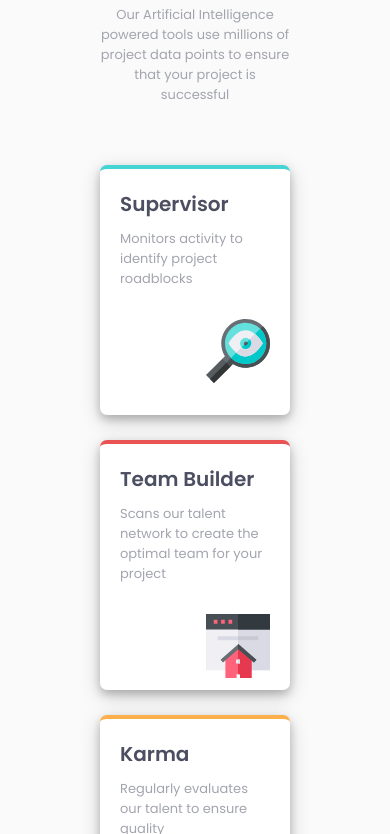
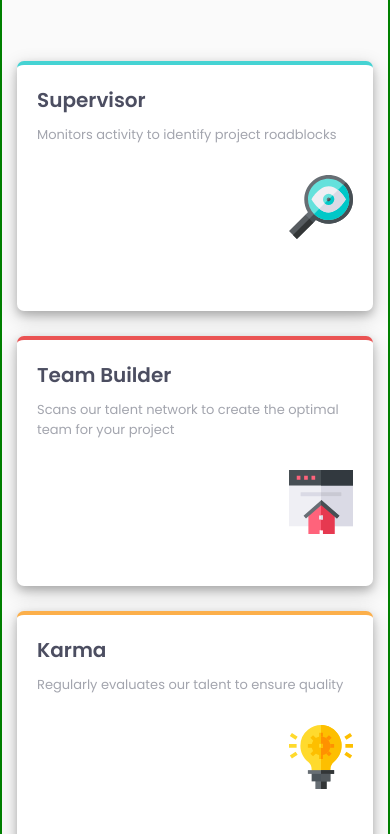
Before and after one commit to adityaraj5200/Four-card-feature-section, a plain HTML site: page index.html in a window 390 px wide. Shown: the part 147-981 px from the top of the page. Drawn offline with Linux system fonts and the light colour scheme.

Commit message:
Changed container horizontal padding for mobile screen

```diff
--- a/style.css
+++ b/style.css
@@ -24,7 +24,7 @@ body{
 }
 
 .container{
-    /* border: 2px solid red; */
+    border: 2px solid green;
     padding: 0 100px;
     max-width: 1200px;
     margin: 0 auto;
@@ -119,6 +119,10 @@ header p{
     .main{
         grid-template-columns: 1fr;
     }
+
+    .container{
+        padding: 0 15px;
+    }
 }
 
 @media only screen and (max-width: 425px){
```
